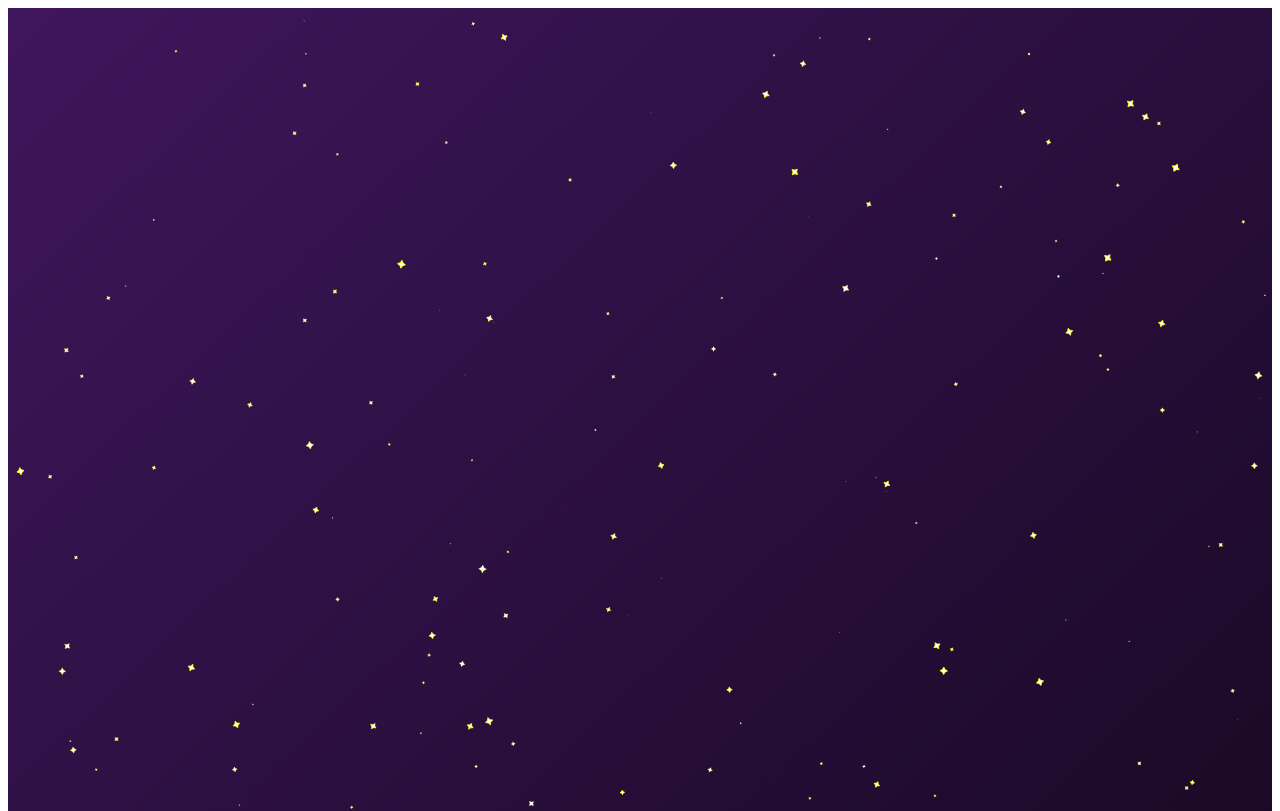
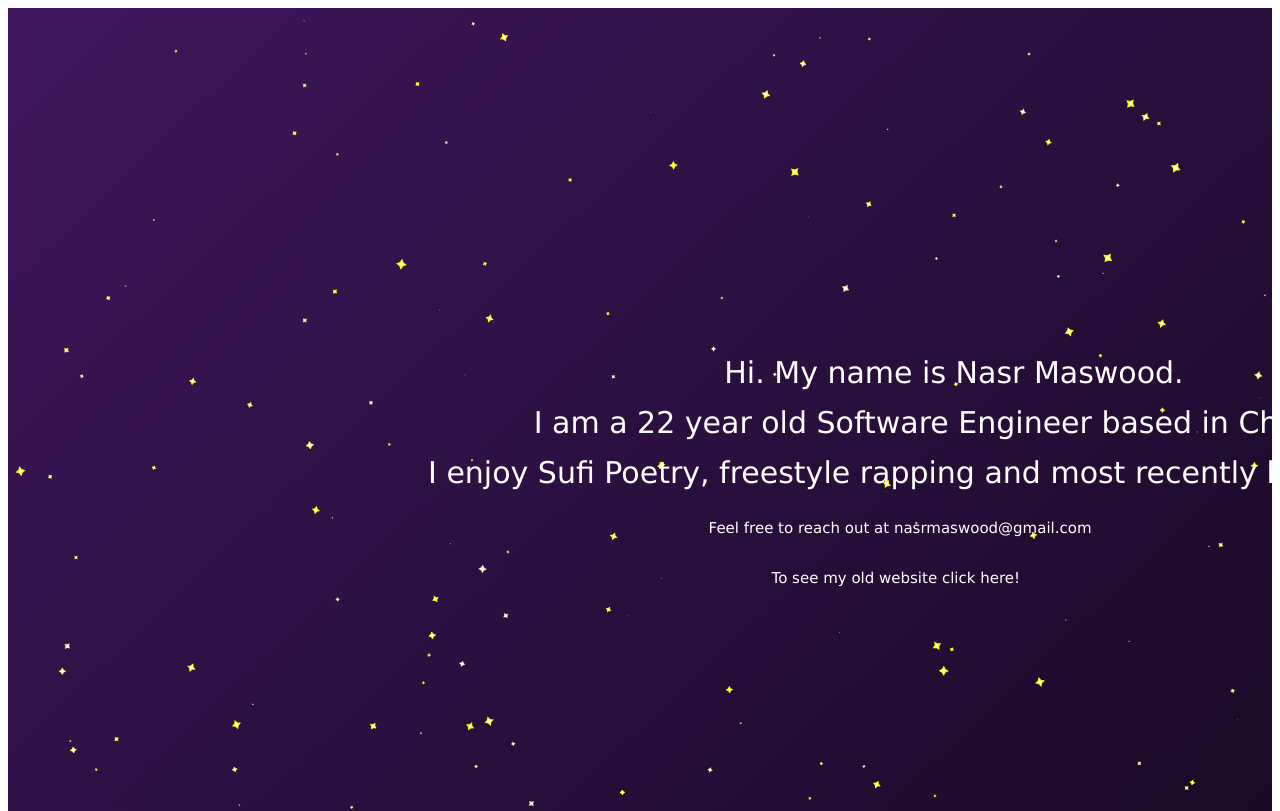
Before and after one commit to nmaswood/d3-stars, a plain HTML site: page index.html in a window 1280 px wide. Shown: the top 811 px of the page. Drawn offline with nearby package versions, Linux system fonts and the light colour scheme.

Commit message:
Website pretty much finished

```diff
--- a/index.html
+++ b/index.html
@@ -18,6 +18,15 @@
               margin-right:auto;
             }
 
+            #text-box{
+              width: 500px;
+              height:500px;
+              margin:auto;
+
+
+
+            }
+
 
         </style>
     </head>
--- a/js/index.js
+++ b/js/index.js
@@ -6,14 +6,18 @@ class SVG {
         this.padding = padding;
     }
 
-    createSVG(){
+    createSVGContainer(){
         const svgContainer = d3.select('#entry')
             .append('div')
             .attr('id', 'svg-container')
             .style('width', '100%')//(this.maxWidth + this.padding) + 'px')
             .style('height', '100%')//(this.maxHeight + this.padding) + 'px');
+        return svgContainer;
+    }
 
-        const svg = d3.select('#svg-container')
+    createSVG(svgContainer){
+
+        const svg = svgContainer
             .append('svg')
             .attr('class', 'main-svg')
             .attr('width', '100%')//this.maxWidth)
@@ -72,8 +76,6 @@ class SVG {
         return `translate(${point.x} ${point.y}) rotate(${point.rotationAngle}) scale(${point.size})`
     }
 
-
-
     createStars(svg,data){
         const that = this;
 
@@ -93,8 +95,8 @@ class SVG {
             .data(data)
             .enter()
             .append('g')
-            .call(d3.drag().on("drag", dragged))
-           .attr('transform', function(d) { return that.createTransform(d)})
+            //.call(d3.drag().on("drag", dragged))
+            .attr('transform', function(d) { return that.createTransform(d)})
             .append('path')
             .attr('d', this.createStarAttr())
             .attr('stroke', 'yellow')
@@ -105,17 +107,52 @@ class SVG {
             .delay(40)
             .on("start", function repeat() {
                 d3.active(this)
-                    .attr('stroke-width', strokeWidth * 3)
+                    .attr('stroke-width', strokeWidth * 5)
                     .transition()
                     .duration(function(d) {return d.transitionDuration})
                     .attr('stroke-width', strokeWidth)
                     .transition()
                     .on("start", repeat);
-            })
+            });
+        return stars;
+    }
 
+    createText(svg) {
+        const div = svg.append('g')
+            .append('text')
+            .attr('x', this.maxWidth / 2)
+            .attr('y', this.maxHeight / 3.2)
+            .attr('font-family', 'Verdana')
+            .attr('font-size', '30px')
+            .attr('fill', 'white')
+            .append("tspan")
+            .text("Hi. My name is Nasr Maswood.")
+            .attr('dx', -220)
+            .append("tspan")
+            .text("I am a 22 year old Software Engineer based in Chicago.")
+            .attr('dx', -650)
+            .attr('dy', 50)
+            .append("tspan")
+            .text("I enjoy Sufi Poetry, freestyle rapping and most recently ballroom dance.")
+            .attr('dx', -650 - 290)
+            .attr('dy', 50)
+            .append("tspan")
+            .text("Feel free to reach out at nasrmaswood@gmail.com")
+            .attr('dx', -650 - 150)
+            .attr('dy', 50)
+            .attr('font-size', '15px')
+            .append('tspan')
+            .text("To see my old website click here!")
+            .attr('dx', -320)
+            .attr('dy', 50)
+            .attr('font-size', '15px')
+            .style('cursor', 'pointer')
+            .on('click',
+                function(){
+                    window.open("http://google.com")
 
-
-
+                })
+            .style("text-anchor", "middle");
     }
 }
 
@@ -127,9 +164,11 @@ class Enter {
     main(){
         const data = GenerateData.generate(this.c.dataPoints, this.c.maxWidth, this.c.maxHeight, this.c.maxStarSize);
         const SVGClass = new SVG(data, this.c.maxHeight, this.c.maxWidth, this.c.padding);
-        const svg = SVGClass.createSVG();
+        const svgContainer = SVGClass.createSVGContainer();
+        const svg = SVGClass.createSVG(svgContainer);
         const background = SVGClass.createBackground(svg);
         const stars = SVGClass.createStars(svg, data);
+        const textBox = SVGClass.createText(svg);
 
     }
 }
```
